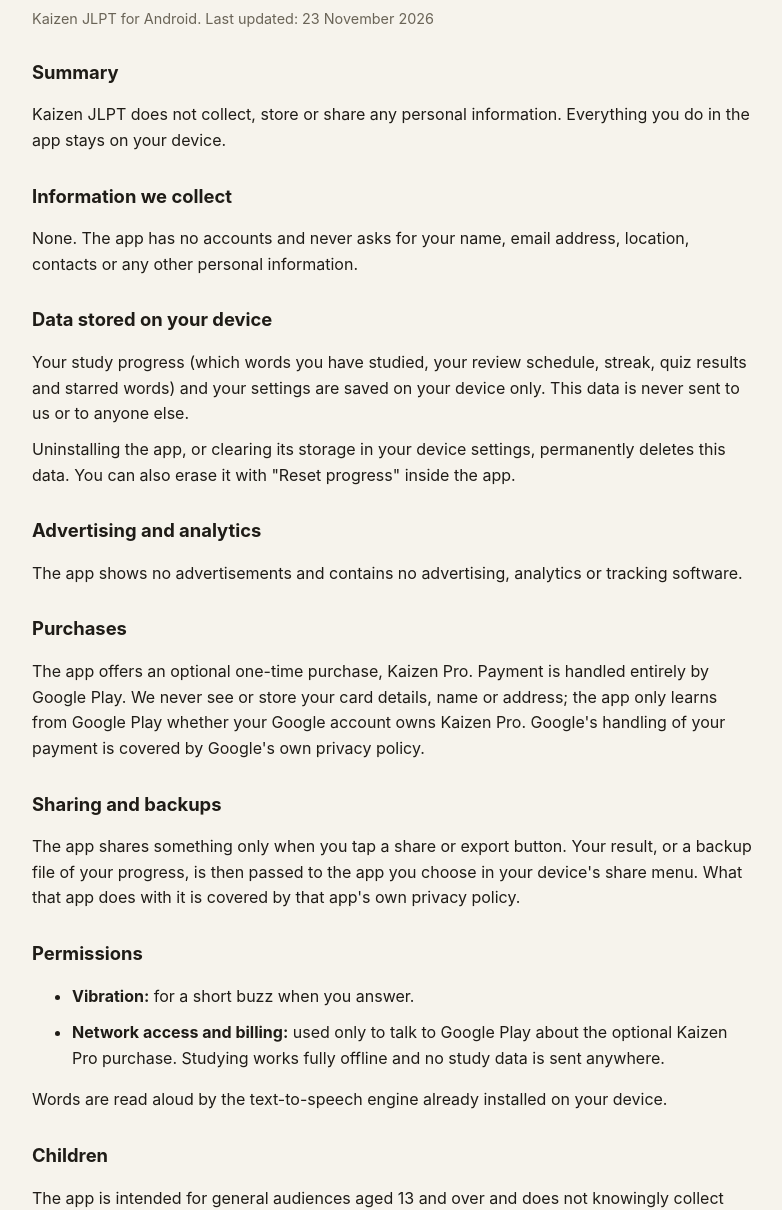
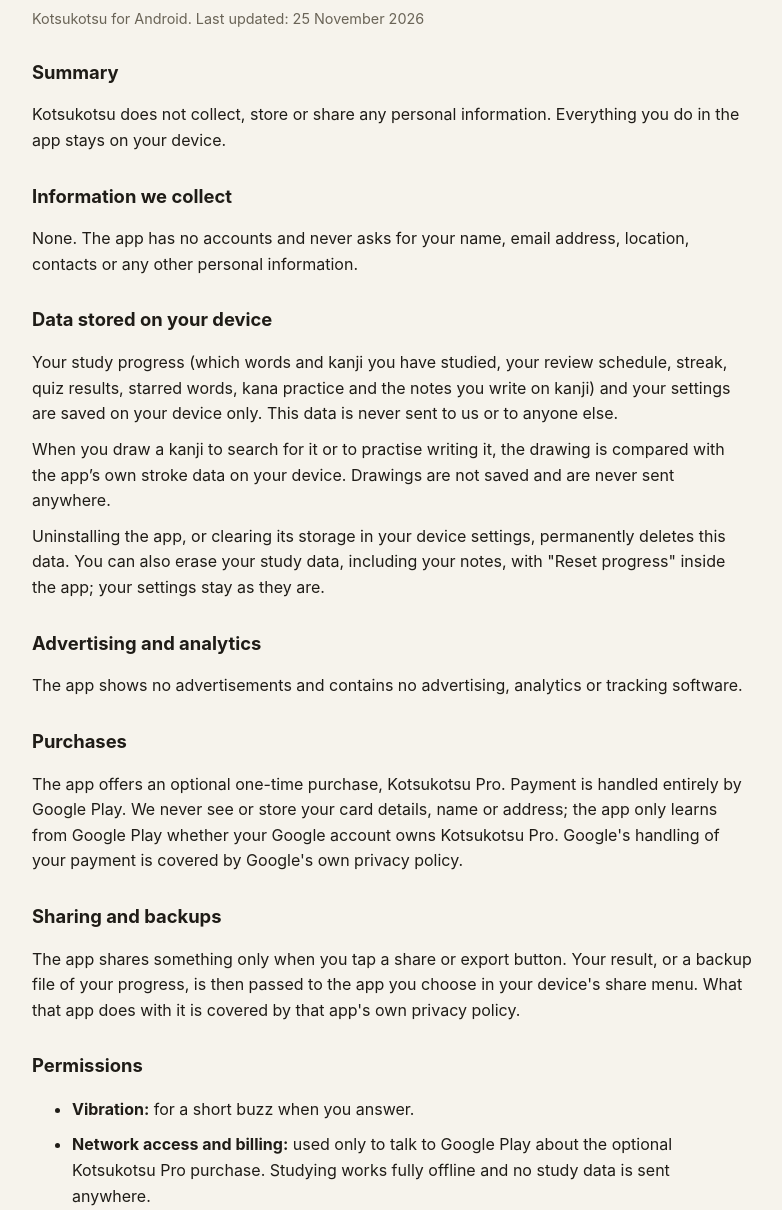
Before and after one commit to VishnuPJ/kaizen-jlpt-privacy, a plain HTML site: page index.html in a window 1280 px wide. Shown: the part 100-1310 px from the top of the page, without its empty margins (248-1030 px from the left). Drawn offline with Linux system fonts and the light colour scheme.

Commit message:
Update privacy policy for Kotsukotsu
The app was renamed from Kaizen JLPT. The policy now also covers kanji
notes, kana practice and on-device handwriting matching.

Co-Authored-By: Claude Fable 5.2 <noreply@anthropic.com>

```diff
--- a/index.html
+++ b/index.html
@@ -3,7 +3,7 @@
 <head>
     <meta charset="UTF-8">
     <meta name="viewport" content="width=device-width, initial-scale=1.0">
-    <title>Privacy Policy - Kaizen JLPT</title>
+    <title>Privacy Policy - Kotsukotsu</title>
     <style>
         body {
             font-family: -apple-system, BlinkMacSystemFont, 'Segoe UI', Roboto, Arial, sans-serif;
@@ -33,23 +33,24 @@
 </head>
 <body>
     <h1>Privacy Policy</h1>
-    <p class="updated">Kaizen JLPT for Android. Last updated: 23 November 2026</p>
+    <p class="updated">Kotsukotsu for Android. Last updated: 25 November 2026</p>
 
     <h2>Summary</h2>
-    <p>Kaizen JLPT does not collect, store or share any personal information. Everything you do in the app stays on your device.</p>
+    <p>Kotsukotsu does not collect, store or share any personal information. Everything you do in the app stays on your device.</p>
 
     <h2>Information we collect</h2>
     <p>None. The app has no accounts and never asks for your name, email address, location, contacts or any other personal information.</p>
 
     <h2>Data stored on your device</h2>
-    <p>Your study progress (which words you have studied, your review schedule, streak, quiz results and starred words) and your settings are saved on your device only. This data is never sent to us or to anyone else.</p>
-    <p>Uninstalling the app, or clearing its storage in your device settings, permanently deletes this data. You can also erase it with "Reset progress" inside the app.</p>
+    <p>Your study progress (which words and kanji you have studied, your review schedule, streak, quiz results, starred words, kana practice and the notes you write on kanji) and your settings are saved on your device only. This data is never sent to us or to anyone else.</p>
+    <p>When you draw a kanji to search for it or to practise writing it, the drawing is compared with the app’s own stroke data on your device. Drawings are not saved and are never sent anywhere.</p>
+    <p>Uninstalling the app, or clearing its storage in your device settings, permanently deletes this data. You can also erase your study data, including your notes, with "Reset progress" inside the app; your settings stay as they are.</p>
 
     <h2>Advertising and analytics</h2>
     <p>The app shows no advertisements and contains no advertising, analytics or tracking software.</p>
 
     <h2>Purchases</h2>
-    <p>The app offers an optional one-time purchase, Kaizen Pro. Payment is handled entirely by Google Play. We never see or store your card details, name or address; the app only learns from Google Play whether your Google account owns Kaizen Pro. Google's handling of your payment is covered by Google's own privacy policy.</p>
+    <p>The app offers an optional one-time purchase, Kotsukotsu Pro. Payment is handled entirely by Google Play. We never see or store your card details, name or address; the app only learns from Google Play whether your Google account owns Kotsukotsu Pro. Google's handling of your payment is covered by Google's own privacy policy.</p>
 
     <h2>Sharing and backups</h2>
     <p>The app shares something only when you tap a share or export button. Your result, or a backup file of your progress, is then passed to the app you choose in your device's share menu. What that app does with it is covered by that app's own privacy policy.</p>
@@ -57,7 +58,7 @@
     <h2>Permissions</h2>
     <ul>
         <li><strong>Vibration:</strong> for a short buzz when you answer.</li>
-        <li><strong>Network access and billing:</strong> used only to talk to Google Play about the optional Kaizen Pro purchase. Studying works fully offline and no study data is sent anywhere.</li>
+        <li><strong>Network access and billing:</strong> used only to talk to Google Play about the optional Kotsukotsu Pro purchase. Studying works fully offline and no study data is sent anywhere.</li>
     </ul>
     <p>Words are read aloud by the text-to-speech engine already installed on your device.</p>
 
```
